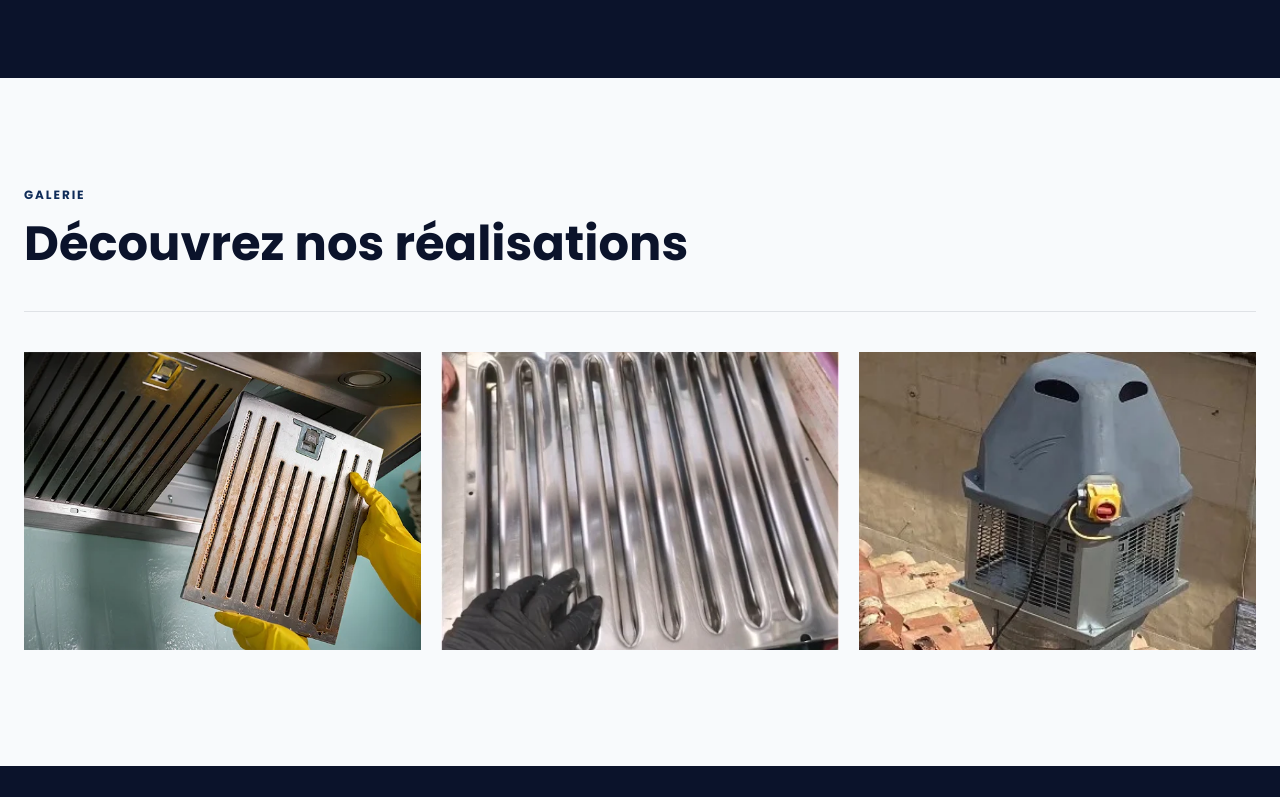
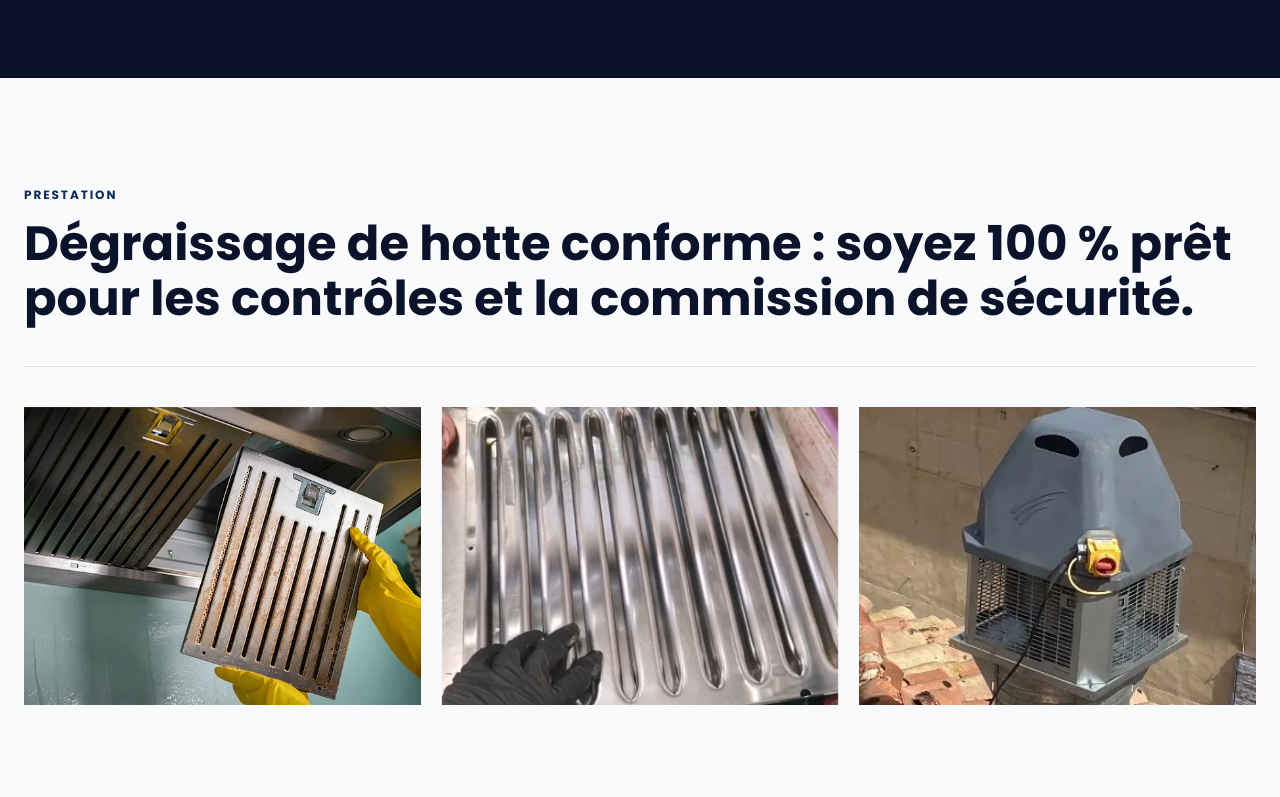
Before and after one commit to multiservices75/nettoyagehotte.github.io, a plain HTML site: page index.html in a window 1280 px wide. Shown: the part 1390-2187 px from the top of the page. Drawn offline with Linux system fonts and the light colour scheme.

Commit message:
Change 'Galerie' to 'Prestation' in navigation

```diff
--- a/index.html
+++ b/index.html
@@ -165,7 +165,7 @@
     <div class="brand">Nettoyage Hotte Restaurant</div>
     <nav class="nav-links">
       <a href="#a-propos">À propos</a>
-      <a href="#realisations">Galerie</a>
+      <a href="#realisations">Prestation</a>
       <a href="#avis">Avis</a>
       <a href="#contact">Contact</a>
     </nav>
@@ -213,8 +213,8 @@
 <section id="realisations" style="background:var(--light)">
   <div class="gallery-inner">
     <header class="gallery-head">
-      <p class="eyebrow">Galerie</p>
-      <h2 class="gallery-title">Découvrez nos réalisations</h2>
+      <p class="eyebrow">prestation</p>
+      <h2 class="gallery-title">Dégraissage de hotte conforme : soyez 100 % prêt pour les contrôles et la commission de sécurité.</h2>
     </header>
     <div class="gallery-grid">
       <article class="gallery-item"><div class="frame"><img src="images/gallery-1.jpg" alt="Réalisation 1" loading="lazy" /></div></article>
```
